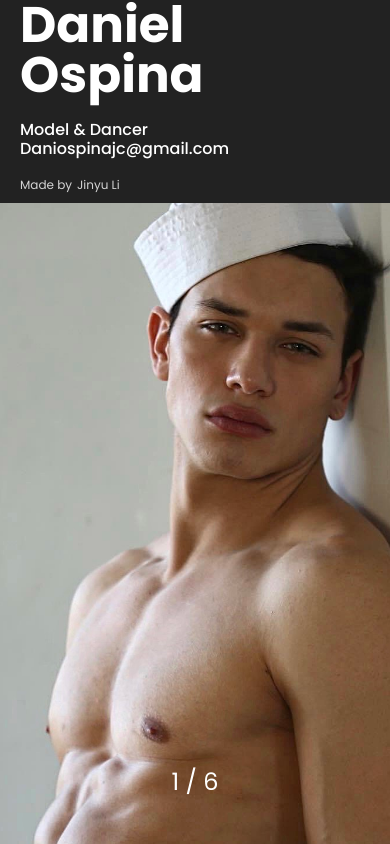
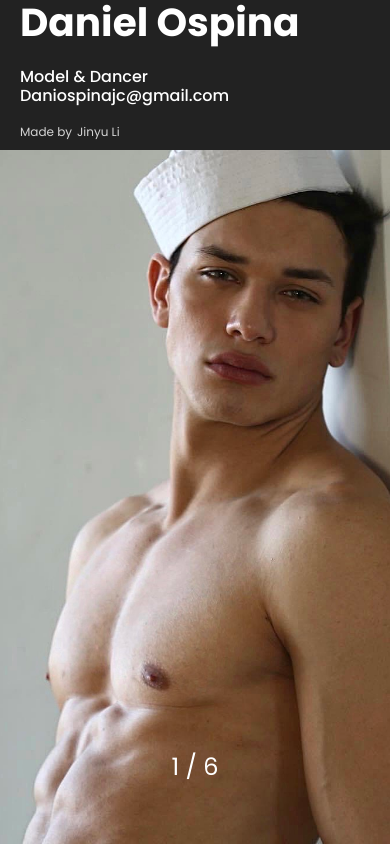
Before and after one commit to jinyulibvb/DanielOspina, a React (Create React App) app: page / in a window 390 px wide. Shown: the top 844 px of the page. Built offline with nearby package versions, Linux system fonts and the light colour scheme.

Commit message:
adjust counter height

```diff
--- a/src/App.js
+++ b/src/App.js
@@ -26,7 +26,7 @@ const App = () => {
     <section>
       <header>
         <h1>
-          Daniel <br /> Ospina
+          Daniel Ospina
         </h1>
         <h2>
           Model & Dancer
--- a/src/styles.css
+++ b/src/styles.css
@@ -45,7 +45,7 @@ h3 {
 
 a {
   text-decoration: none;
-  box-shadow: inset 0 0 0 0 #294910;
+  box-shadow: inset 0 0 0 0 #5F22D9;
   color: #fff;
   margin: 0 -0.15rem;
   padding: 0 0.25rem;
@@ -109,11 +109,6 @@ img {
     margin: 20px;
   }
 
-  h1 {
-    font-size: 50px;
-    line-height: 1;
-  }
-
   h3 {
     font-size: 12px;
     position: relative;
@@ -125,6 +120,6 @@ img {
   }
   figcaption {
     font-size: 24px;
-    padding: 45px 0;
+    padding: 60px 0;
   }
 }
```
Also changed, not shown: 13 other files (tests, documents, lock files or other folders).
